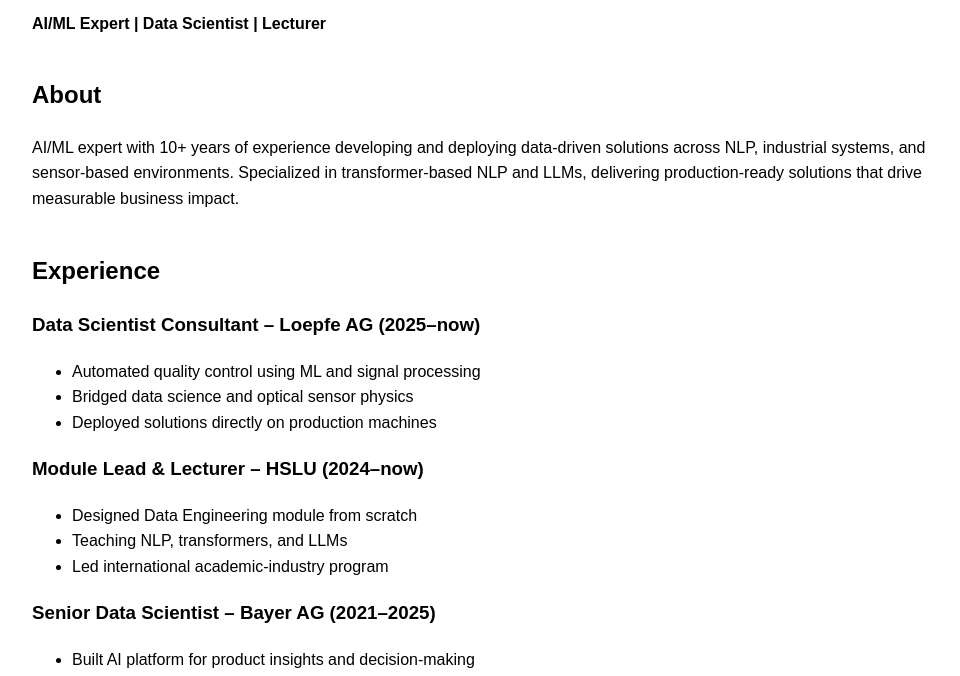
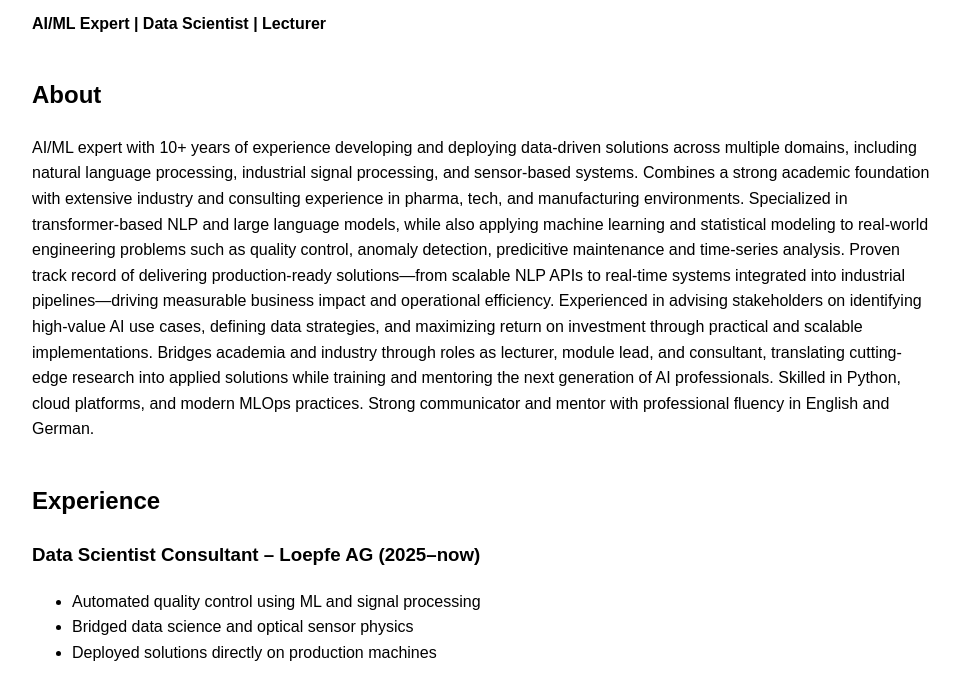
Before and after one commit to avafor/avafor.github.io, a plain HTML site: page index.html in a window 1280 px wide. Shown: the part 109-785 px from the top of the page, without its empty margins (8-968 px from the left). Drawn offline with Linux system fonts and the light colour scheme.

Commit message:
Revise 'About' section for clarity and details
Updated the 'About' section to provide a more detailed overview of AI/ML expertise and experience across various domains.

```diff
--- a/index.html
+++ b/index.html
@@ -18,7 +18,10 @@
 
 <div class="section">
 <h2>About</h2>
-<p>AI/ML expert with 10+ years of experience developing and deploying data-driven solutions across NLP, industrial systems, and sensor-based environments. Specialized in transformer-based NLP and LLMs, delivering production-ready solutions that drive measurable business impact.</p>
+<p>AI/ML expert with 10+ years of experience developing and deploying data-driven solutions across multiple domains, including natural language processing, industrial signal processing, and sensor-based systems. Combines a strong academic foundation with extensive industry and consulting experience in pharma, tech, and manufacturing environments.
+Specialized in transformer-based NLP and large language models, while also applying machine learning and statistical modeling to real-world engineering problems such as quality control, anomaly detection, predicitive maintenance and time-series analysis. Proven track record of delivering production-ready solutions—from scalable NLP APIs to real-time systems integrated into industrial pipelines—driving measurable business impact and operational efficiency.
+Experienced in advising stakeholders on identifying high-value AI use cases, defining data strategies, and maximizing return on investment through practical and scalable implementations. Bridges academia and industry through roles as lecturer, module lead, and consultant, translating cutting-edge research into applied solutions while training and mentoring the next generation of AI professionals. Skilled in Python, cloud platforms, and modern MLOps practices. Strong communicator and mentor with professional fluency in English and German.
+</p>
 </div>
 
 <div class="section">
```
